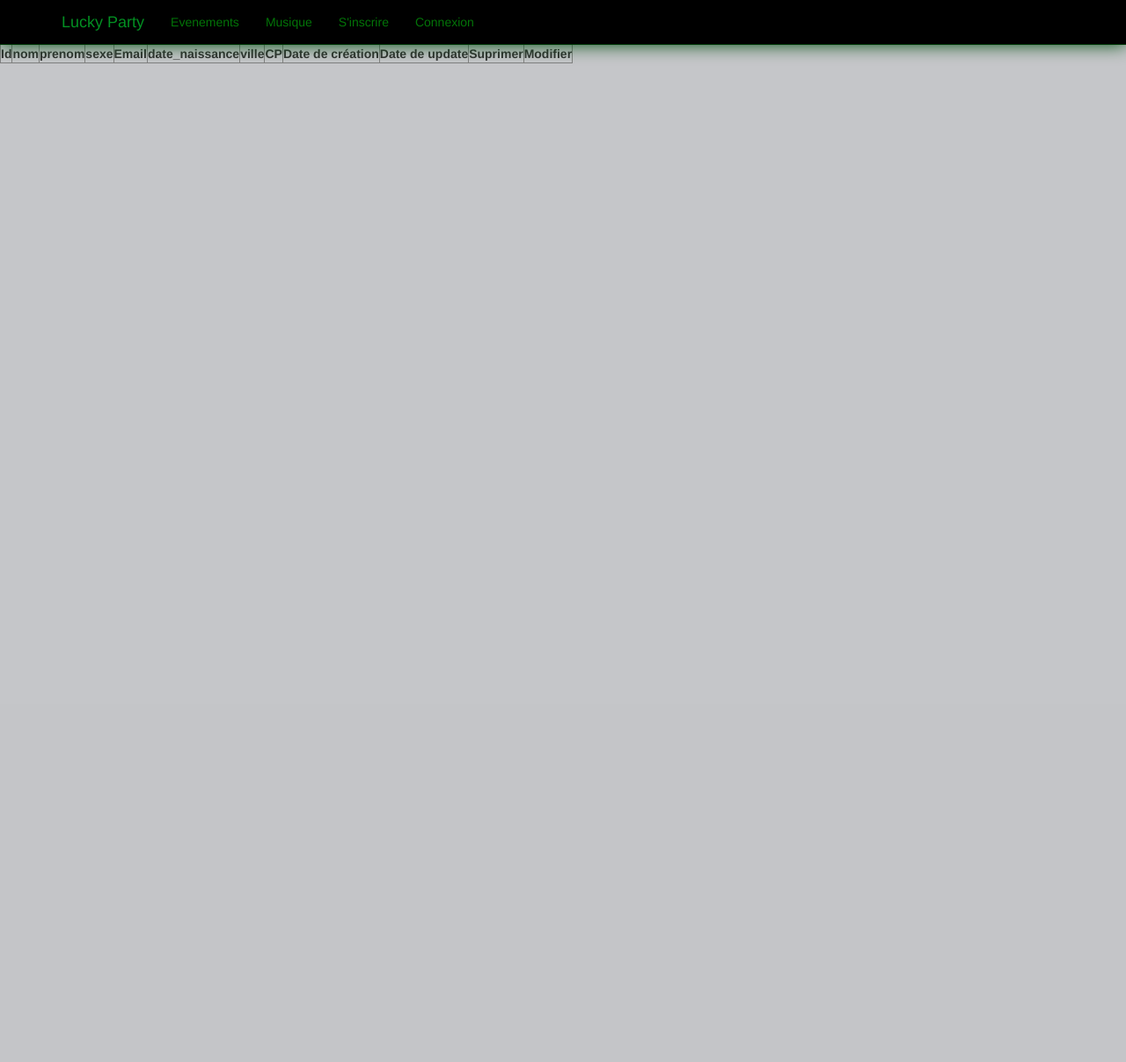
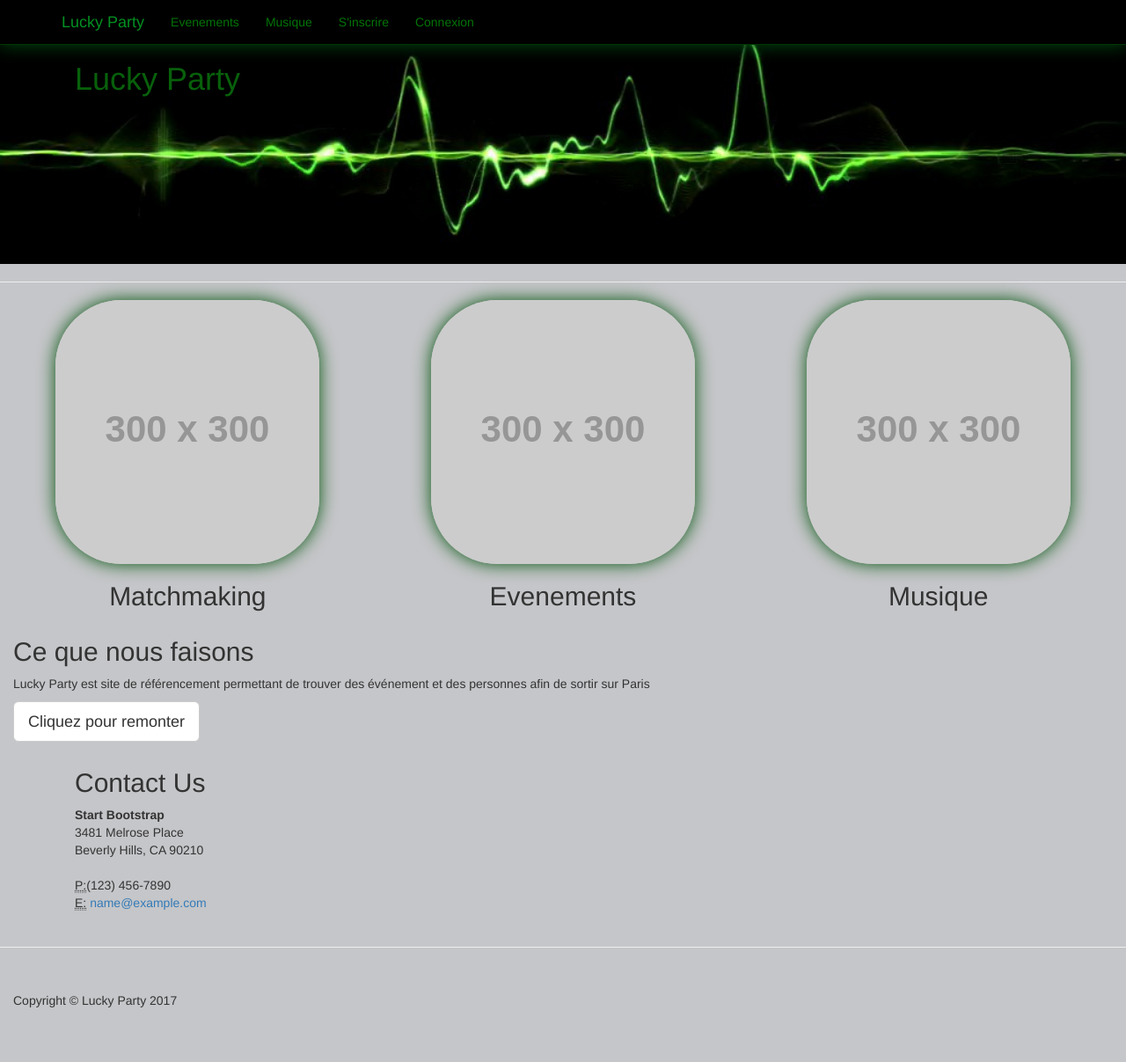
Before and after one commit to VincentIsTheBoss/luckyparty, a PHP site: page / in a window 1280 px wide. Shown: the whole page at 88% size. Before the commit the page ends 72 px from the top, so only its background shows below. Run offline with PHP 8.4, Linux system fonts and the light colour scheme; grey boxes labelled with a size stand in for pictures from a placeholder-image service; data that the repository does not hold is empty; some libraries are stand-ins or nearby versions.

Commit message:
Update index.php

```diff
--- a/index.php
+++ b/index.php
@@ -1,67 +1,107 @@
-<?php
-session_start();
+	<?php
+		session_start();
+		require "lib.php";
+		include "header.php"
+	?>
 
-	require "conf.php";
-	require "lib.php";
-	include "header.php";
+  <!-- Image Background Page Header -->
+  <!-- Note: The background image is set within the business-casual.css file. -->
+  <header class="business-header">
+    <div class="container">
+      <div class="row">
+        <div class="col-lg-12">
+          <h1 class="tagline ">Lucky Party</h1>
+        </div>
+      </div>
+    </div>
+  </header>
 
-?>
-<section>
-	<?php
+  <!-- Page Content -->
 
+  <!-- /.row -->
 
-   	$db = dbconnect();
-   	$result=$db->query("SELECT * FROM users WHERE is_deleted=0");
-  ?>
+  <hr>
+  <a href="#">
+    <div class="col-sm-4">
+      <img class="img-circle img-responsive img-center indexImg" src="http://placehold.it/300x300" alt="">
+  </a>
+	<center>
+		<h2> Matchmaking</h2></center>
+  <p>
 
-  <table border="1px">
-             <tr>
-                 <th>Id</th>
-                 <th>nom</th>
-                 <th>prenom</th>
-								 <th>sexe</th>
-                 <th>Email</th>
-                 <th>date_naissance</th>
-                 <th>ville</th>
-                 <th>CP</th>
-                 <th>Date de création</th>
-                 <th>Date de update</th>
-                 <th>Suprimer</th>
-                 <th>Modifier</th>
-  </tr>
-  <?php
-  foreach ($result->fetchAll() as $value) {
-  	echo "<tr>
-                 <td>".$value["id"]."</td>
-                 <td>".$value["nom"]."</td>
-                 <td>".$value["prenom"]."</td>
-								 <td>".$listOfGender[$value["sexe"]]."</td>
-                 <td>".$value["email"]."</td>
-                 <td>".$value["date_naissance"]."</td>
-                 <td>".$value["ville"]."</td>
-                 <td>".$value["CP"]."</td>
-                 <td>".$value["date_created"]."</td>
-                 <td>".$value["date_updated"]."</td>
-                 <td> <center><a href='deleteUsers.php?id=".$value["id"]."'>&cross;</a></center>  </td>
-                 <td> <center><a href='modifyUsers.php?id=".$value["id"]."'>&cross;</a></center> </td>
-                 </tr>";
-  }
+  </p>
+  </div>
 
+  <div class="row">
+    <div class="col-sm-4">
 
-  //nouvelle colonne avec un lien  pointant delete.php
-  //envoyer sur cette page via le GET l'id du users
-  //sur la page en question supprimer de la base l'users
-  //et rediriget l'internaute ici
-  ?>
-  </table>
+      <a href="#">
+        <img class="img-circle img-responsive img-center indexImg" src="http://placehold.it/300x300" alt="">
+      </a>
+
+      <center>
+        <h2> Evenements</h2></center>
+      <p></p>
+    </div>
+
+    <a href="#">
+      <div class="col-sm-4">
+        <img class="img-circle img-responsive img-center indexImg" src="http://placehold.it/300x300" alt="">
+    </a>
+    <center>
+      <h2> Musique</h2></center>
+    <p> </p>
+    </div>
+
+  </div>
+  <div class="row">
+    <div class="col-sm-8">
+			<h2>Ce que nous faisons</h2>
+			<p>Lucky Party est site de référencement permettant de trouver des événement et des personnes afin de sortir sur Paris</p>
+
+        <a class="btn btn-default btn-lg" href="#">Cliquez pour remonter</a>
+      </p>
+    </div>
+    <!-- /.row -->
+    <div class="container">
 
 
 
 
+      <div class="col-sm-4">
+        <h2>Contact Us</h2>
+        <address>
+                    <strong>Start Bootstrap</strong>
+                    <br>3481 Melrose Place
+                    <br>Beverly Hills, CA 90210
+                    <br>
+                </address>
+        <address>
+                    <abbr title="Phone">P:</abbr>(123) 456-7890
+                    <br>
+                    <abbr title="Email">E:</abbr> <a href="mailto:#">name@example.com</a>
+                </address>
+      </div>
+    </div>
+    <hr>
 
+    <!-- Footer -->
+    <footer>
+      <div class="row">
+        <div class="col-lg-12">
+          <p>Copyright &copy; Lucky Party 2017</p>
+        </div>
+      </div>
+      <!-- /.row -->
+    </footer>
 
+  </div>
+  <!-- /.container -->
 
-  </section>
-  <?php
-  	include "footer.php";
-  ?>
+  <!-- jQuery -->
+  <script src="js/jquery.js"></script>
+
+  <!-- Bootstrap Core JavaScript -->
+  <script src="js/bootstrap.min.js"></script>
+
+</body>
```
